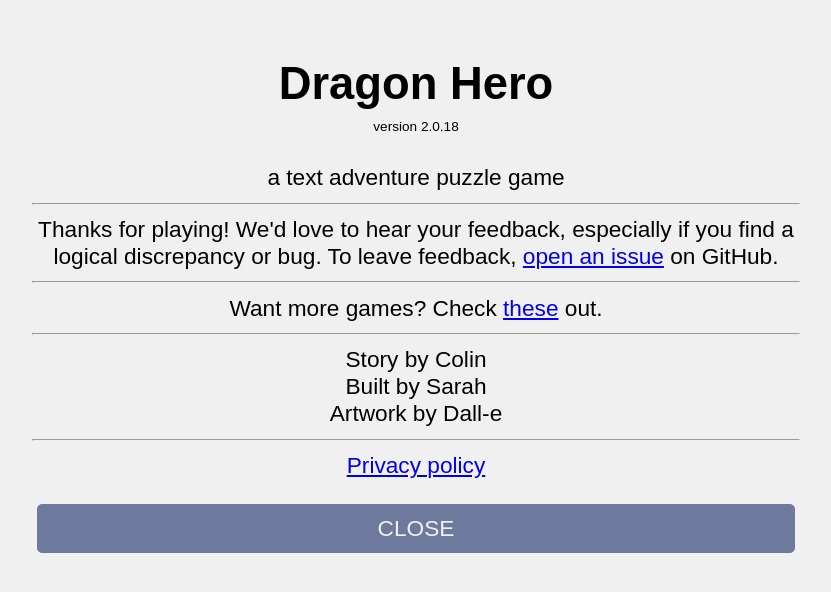
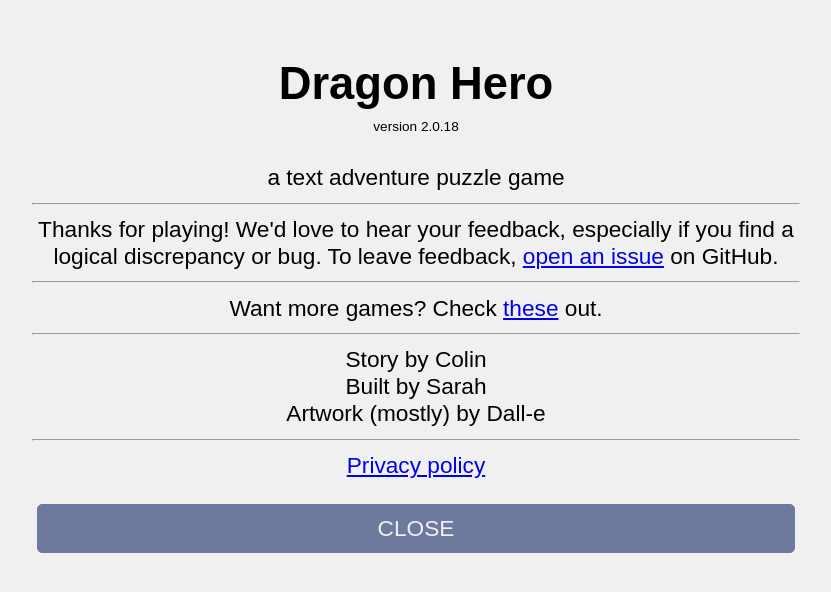
Before and after one commit to skedwards88/dragon, a React app: page / in a window 1280 px wide. Both pictures are taken after a click on the button 721 px from the left and 31 px from the top of the page. Shown: the top 592 px of the page, without its empty margins (224-1055 px from the left). Built offline with nearby package versions, Linux system fonts and the light colour scheme.

Commit message:
update text

```diff
--- a/src/components/info.js
+++ b/src/components/info.js
@@ -18,7 +18,7 @@ export default function Info({setCurrentDisplay}) {
         <a href="https://skedwards88.github.io/">these</a>
         {` out.`}
         {<hr></hr>}
-        {`Story by Colin\nBuilt by Sarah\nArtwork by Dall-e`}
+        {`Story by Colin\nBuilt by Sarah\nArtwork (mostly) by Dall-e`}
         {<hr></hr>}
         <a href="./privacy.html">Privacy policy</a>
       </div>
```
